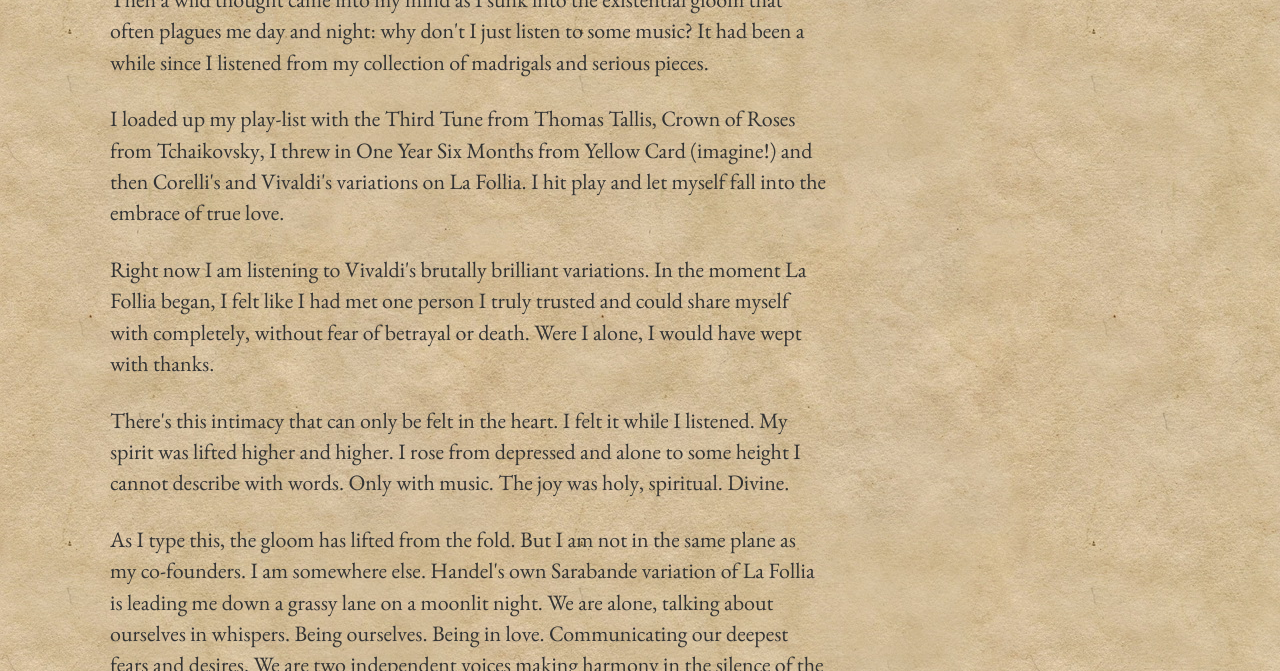
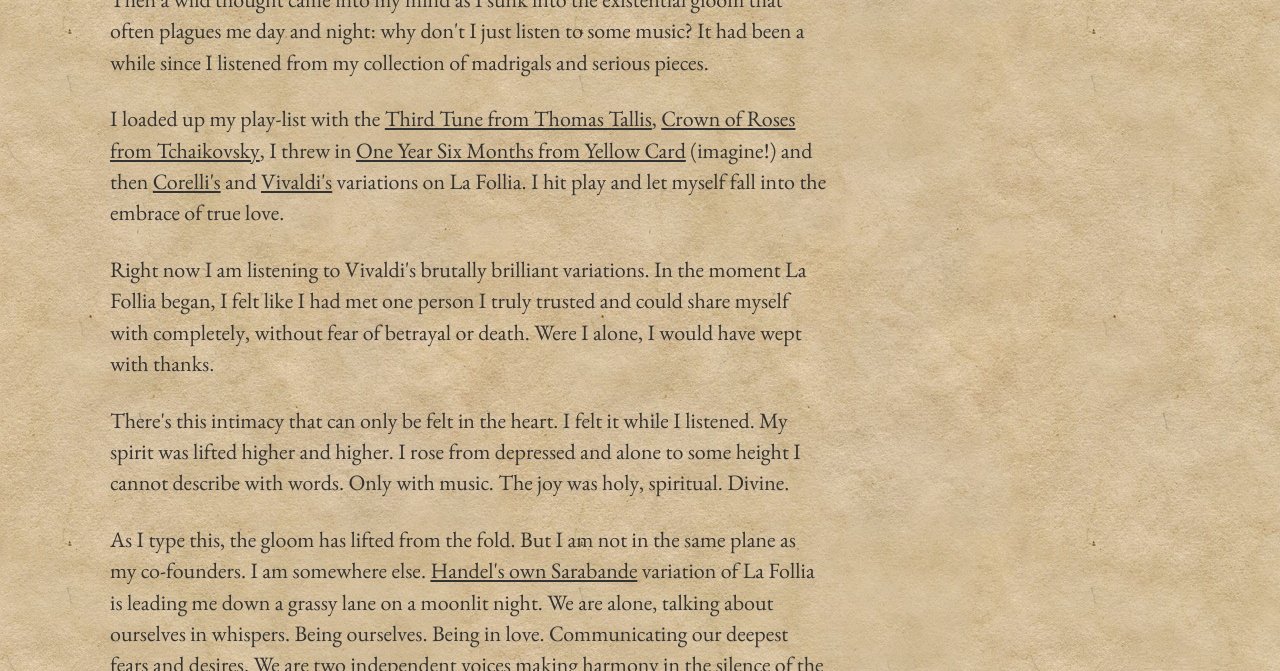
Before and after one commit to jessejohnson/wsgeorge, a Jekyll site: the page built from _posts/2015-01-23-odd-intimacy.html, in a window 1280 px wide and 1400 px high, scrolled down 1312 px. Shown: the part 442-1113 px from the top of the window. Built offline with Jekyll 4.4.1, drawn with Linux system fonts in a browser that asks for light colours; nearby versions of some CDN libraries; some of the changed lines change nothing that is shown; some of the changed text lies outside the part shown.

Commit message:
add links to odd intimacy

```diff
--- a/_posts/2015-01-23-odd-intimacy.html
+++ b/_posts/2015-01-23-odd-intimacy.html
@@ -56,7 +56,7 @@
 </p>
 
 <p class="content-text">
-	I loaded up my play-list with the Third Tune from Thomas Tallis, Crown of Roses from Tchaikovsky, I threw in One Year Six Months from Yellow Card (imagine!) and then Corelli's and Vivaldi's variations on La Follia. I hit play and let myself fall into the embrace of true love.
+	I loaded up my play-list with the <a href="https://www.youtube.com/watch?v=lD5TG8z3-SM" target="_blank">Third Tune from Thomas Tallis</a>, <a href="https://www.youtube.com/watch?v=agNMQ3FtwBk" target="_blank">Crown of Roses from Tchaikovsky</a>, I threw in <a href="https://www.youtube.com/watch?v=DFsmjMA0rK4" target="_blank">One Year Six Months from Yellow Card</a> (imagine!) and then <a href="https://www.youtube.com/watch?v=BECZDIuqEvA" target="_blank">Corelli's</a> and <a href="https://www.youtube.com/watch?v=7v8zxoEoA_Q" target="_blank">Vivaldi's</a> variations on La Follia. I hit play and let myself fall into the embrace of true love.
 </p>
 
 <p class="content-text">
@@ -68,7 +68,7 @@
 </p>
 
 <p class="content-text">
-	As I type this, the gloom has lifted from the fold. But I am not in the same plane as my co-founders. I am somewhere else. Handel's own Sarabande variation of La Follia is leading me down a grassy lane on a moonlit night. We are alone, talking about ourselves in whispers. Being ourselves. Being in love. Communicating our deepest fears and desires. We are two independent voices making harmony in the silence of the night. The chords are grand, tinged with hope and sadness, afflicted by despair but triumphant.
+	As I type this, the gloom has lifted from the fold. But I am not in the same plane as my co-founders. I am somewhere else. <a href="https://www.youtube.com/watch?v=klPZIGQcrHA" target="_blank">Handel's own Sarabande</a> variation of La Follia is leading me down a grassy lane on a moonlit night. We are alone, talking about ourselves in whispers. Being ourselves. Being in love. Communicating our deepest fears and desires. We are two independent voices making harmony in the silence of the night. The chords are grand, tinged with hope and sadness, afflicted by despair but triumphant.
 </p>
 
 <p class="content-text">
```
